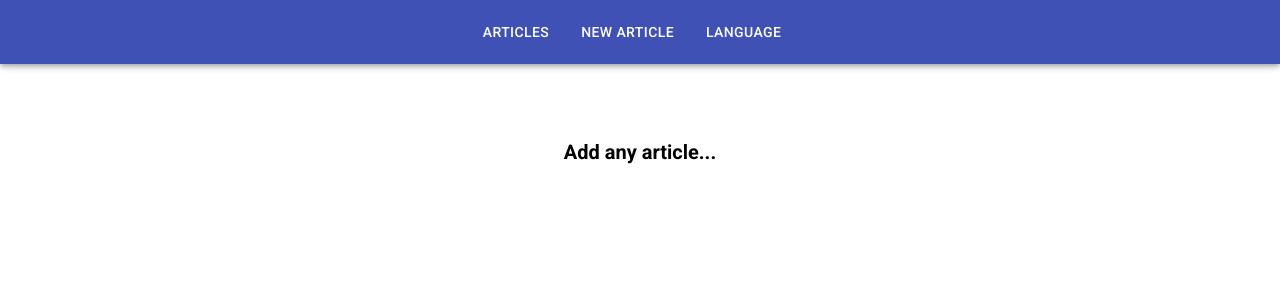
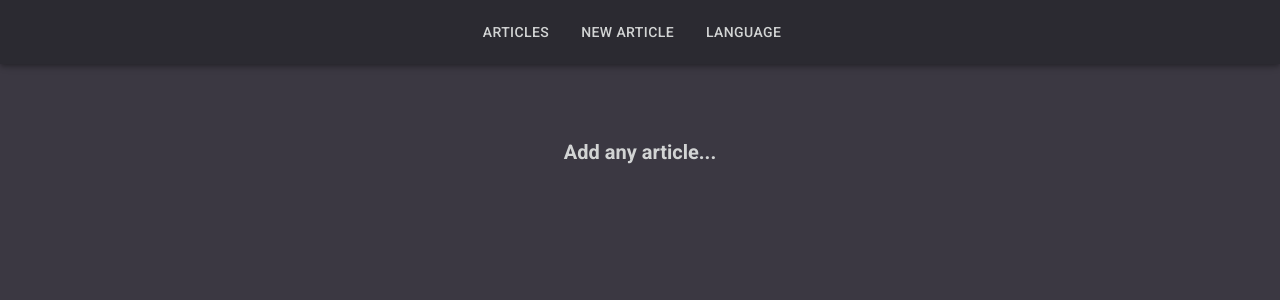
Before and after one commit to piotr6789/custom-articles-app, a React (Create React App) app in the folder client/: page /articles in a window 1280 px wide. Shown: the top 300 px of the page. Built offline with nearby package versions, Linux system fonts and the light colour scheme.

Commit message:
changed colors

```diff
--- a/client/src/components/ArticleCreator/ArticleCreatorStyles.js
+++ b/client/src/components/ArticleCreator/ArticleCreatorStyles.js
@@ -5,7 +5,8 @@ const useStyles = makeStyles((theme) => ({
     flexGrow: 1,
     width: 275,
     textAlign: 'center',
-    margin: 'auto'
+    margin: 'auto',
+    backgroundColor: '#D2D4D4'
   },
   title: {
     fontSize: 20
--- a/client/src/components/Articles/ArticleBody/ArticleBodyStyles.js
+++ b/client/src/components/Articles/ArticleBody/ArticleBodyStyles.js
@@ -3,7 +3,8 @@ import { makeStyles } from '@material-ui/core/styles';
 const useStyles = makeStyles((theme) => ({
   root: {
     minWidth: 275,
-    textAlign: 'center'
+    textAlign: 'center',
+    backgroundColor: '#D2D4D4'
   },
   title: {
     fontSize: 20
--- a/client/src/components/Articles/Articles/ArticlesStyles.js
+++ b/client/src/components/Articles/Articles/ArticlesStyles.js
@@ -5,7 +5,8 @@ const useStyles = makeStyles((theme) => ({
     textAlign: 'center'
   },
   text: {
-    fontSize: 20
+    fontSize: 20,
+    color: '#D2D4D4'
   }
 }));
 
--- a/client/src/components/Navbar/Navbar.js
+++ b/client/src/components/Navbar/Navbar.js
@@ -8,7 +8,7 @@ const Navbar = (props) => {
   const classes = useStyles();
 
   return (
-    <AppBar className={classes.root}>
+    <AppBar className={classes.root} style={{ backgroundColor: '#2B2A31' }}>
       <Toolbar>
         <Navigation />
       </Toolbar>
--- a/client/src/components/Navbar/Navigation/NavigationItem/NavBtn/NavBtnStyles.js
+++ b/client/src/components/Navbar/Navigation/NavigationItem/NavBtn/NavBtnStyles.js
@@ -2,7 +2,7 @@ import { makeStyles } from '@material-ui/core/styles';
 
 const useStyles = makeStyles((theme) => ({
   root: {
-    color: 'inherit',
+    color: '#D2D4D4',
     marginRight: theme.spacing(2)
   }
 }));
--- a/client/src/components/Navbar/Navigation/NavigationItem/NavMenu/NavMenuStyles.js
+++ b/client/src/components/Navbar/Navigation/NavigationItem/NavMenu/NavMenuStyles.js
@@ -2,7 +2,7 @@ import { makeStyles } from '@material-ui/core/styles';
 
 const useStyles = makeStyles((theme) => ({
   root: {
-    color: 'inherit',
+    color: '#D2D4D4',
     marginRight: theme.spacing(2)
   }
 }));
--- a/client/src/hoc/Layout/Layout.js
+++ b/client/src/hoc/Layout/Layout.js
@@ -14,7 +14,7 @@ const Layout = (props) => {
   }, [dispatch]);
 
   return (
-    <Fragment>
+    <Fragment className={classes.Container}>
       <Navbar />
       <main className={classes.Content}>{props.children}</main>
     </Fragment>
--- a/client/src/hoc/Layout/Layout.module.css
+++ b/client/src/hoc/Layout/Layout.module.css
@@ -1,3 +1,7 @@
+.Container {
+  background-color: cadetblue;
+}
+
 .Content {
   margin-top: 140px;
   margin-left: 100px;
--- a/client/src/index.css
+++ b/client/src/index.css
@@ -2,4 +2,5 @@ body {
   margin: 0;
   padding: 0;
   font-family: 'Roboto', sans-serif;
+  background-color: #3b3842;
 }
--- a/client/src/store/actions/language.js
+++ b/client/src/store/actions/language.js
@@ -13,6 +13,8 @@ export const checkLanguage = () => {
   const languageId = JSON.parse(localStorage.getItem('language'));
 
   if (!languageId) {
+    localStorage.setItem('language', 0);
+
     return {
       type: actionTypes.CHECK_LANGUAGE,
       language: 0
```
